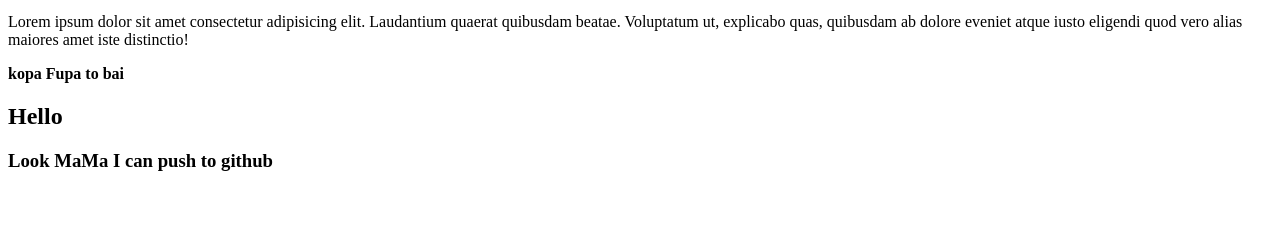
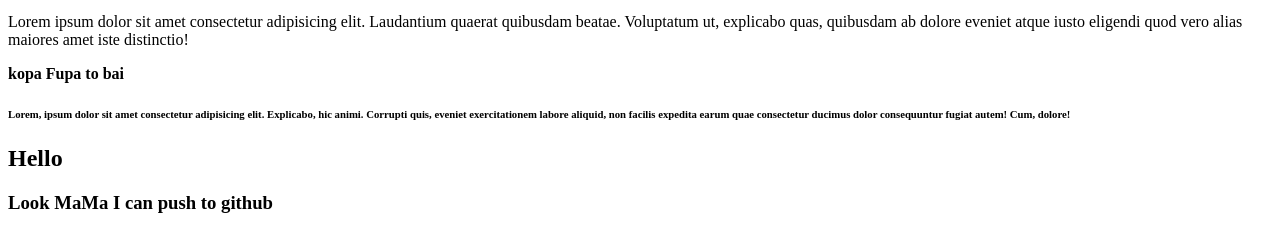
Before and after one commit to Arifur-Rahman-Khan/My-first-webside, a plain HTML site: page index.html in a window 1280 px wide. Shown: the part 101-352 px from the top of the page. Drawn offline with Linux system fonts and the light colour scheme.

Commit message:
I have done

```diff
--- a/index.html
+++ b/index.html
@@ -14,6 +14,7 @@
     <p>Lorem ipsum dolor sit amet consectetur adipisicing elit. Laudantium quaerat quibusdam beatae. Voluptatum ut, explicabo quas, quibusdam ab dolore eveniet atque iusto eligendi quod vero alias maiores amet iste distinctio!</p>
     <b>kopa</b>
     <b>Fupa to bai </b>
+    <h6>Lorem, ipsum dolor sit amet consectetur adipisicing elit. Explicabo, hic animi. Corrupti quis, eveniet exercitationem labore aliquid, non facilis expedita earum quae consectetur ducimus dolor consequuntur fugiat autem! Cum, dolore!</h6>
 
     <h2>Hello</h2>
     <h3>Look MaMa I can push to github</h3>
```
